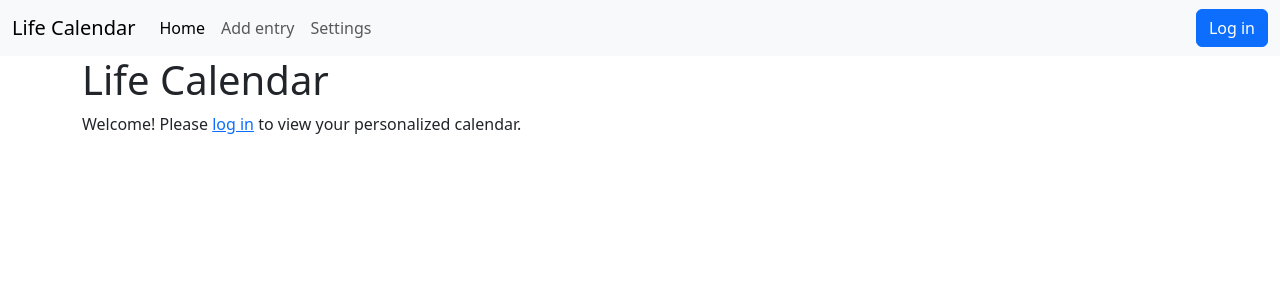
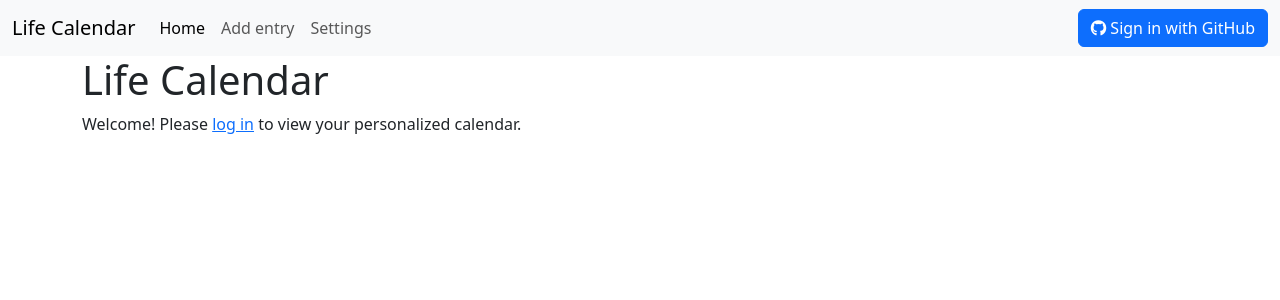
Before and after one commit to vinayh/lifecal-flask, a Flask app: page / in a window 1280 px wide. Shown: the top 300 px of the page. Run offline with Flask 3, Linux system fonts and the light colour scheme; parts of the project's set-up code (start-up, migrations or seed data) failed here and were passed over; some libraries are stand-ins or nearby versions.

Commit message:
Added Font Awesome, more aesthetic sign in with GitHub link

```diff
--- a/templates/base.html
+++ b/templates/base.html
@@ -5,6 +5,7 @@
         <meta name="viewport" content="width=device-width, initial-scale=1, shrink-to-fit=no">
         <!-- Bootstrap -->
         <link rel="stylesheet" href="https://cdn.jsdelivr.net/npm/bootstrap@5.3.2/dist/css/bootstrap.min.css" rel="stylesheet" integrity="sha384-T3c6CoIi6uLrA9TneNEoa7RxnatzjcDSCmG1MXxSR1GAsXEV/Dwwykc2MPK8M2HN" crossorigin="anonymous">
+        <script src="https://kit.fontawesome.com/b8e587cefb.js" crossorigin="anonymous"></script>
         {% block header %} {% endblock %}
         <title>{% block title %} {% endblock %}</title>
     </head>
@@ -43,7 +44,7 @@
                         {% if current_user.is_authenticated %}
                         <a class="btn btn-primary" href="{{  url_for('logout') }}">Log out</a>
                         {% else %}
-                        <a class="btn btn-primary" href="{{  url_for('login') }}">Log in</a>
+                        <a class="btn btn-primary" href="{{  url_for('oauth2_authorize', provider='github') }}"><i class="fa fa-github"></i> Sign in with GitHub</a>
                         {% endif %}
                     </form>
                 </div>
```
